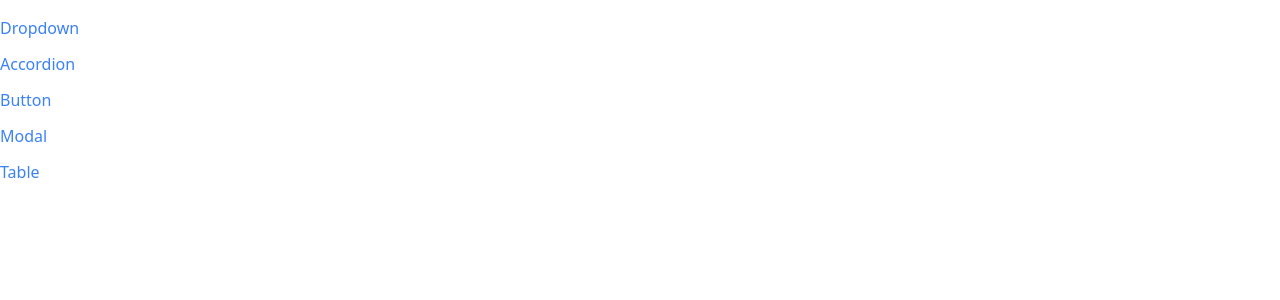
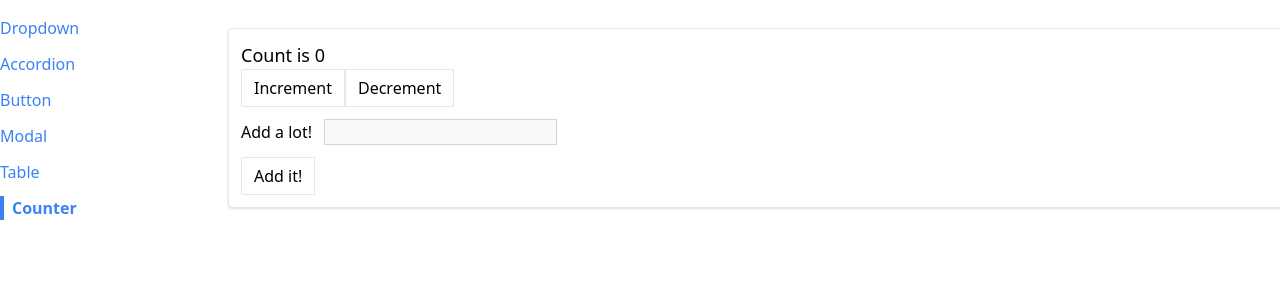
Before and after one commit to asterixf/react-redux, a React (Create React App) app in the folder comps/: page /counter in a window 1280 px wide. Shown: the top 300 px of the page. Built offline with nearby package versions, Linux system fonts and the light colour scheme.

Commit message:
custom hook practice

```diff
--- a/comps/src/App.js
+++ b/comps/src/App.js
@@ -5,6 +5,7 @@
 import ButtonPage from './pages/ButtonPage'
 import ModalPage from './pages/ModalPage';
 import TablePage from './pages/TablePage';
+import CounterPage from './pages/CounterPage';
 
 function App() {
 return (
@@ -26,6 +27,9 @@
     <Route path='/table'>
       <TablePage/>
     </Route>
+    <Route path='/counter'>
+      <CounterPage initialCount={0}/>
+    </Route>
   </div>
 </div>
 
--- a/comps/src/components/Sidebar.js
+++ b/comps/src/components/Sidebar.js
@@ -7,6 +7,7 @@
     {label:'Button', path:'/button'  },
     {label:'Modal', path:'/modal'},
     {label:'Table', path:'/table'},
+    {label:'Counter', path:'/counter'}
   ]
     const renderedLinks= links.map((link) => {
       return <Link
--- a/comps/src/components/SortableTable.js
+++ b/comps/src/components/SortableTable.js
@@ -1,30 +1,14 @@
-import { useState } from 'react';
+import useSort from '../hooks/use-sort';
 import Table from './Table';
 import { GoArrowSmallUp, GoArrowSmallDown } from "react-icons/go";
 
 function SortableTable(props){
-  const [sortOrder, setSortOrder] = useState(null);
-  const [sortBy, setSortBy] = useState(null);
   const { config, data } = props;
-
-  const handleClick = (label) => {
-    if (sortBy && label !== sortBy){
-      setSortOrder('asc');
-      setSortBy(label);
-      return;
-    }
-
-    if(sortOrder === null) {
-      setSortOrder('asc');
-      setSortBy(label);
-    } else if(sortOrder === 'asc') {
-      setSortOrder('desc');
-      setSortBy(label);
-    } else if(sortOrder === 'desc') {
-        setSortOrder(null);
-        setSortBy(null);
-      }
-  };
+  const {
+    setSortColumn,
+    sortBy,
+    sortOrder,
+    sortedData} = useSort(data, config);
 
   const updatedConfig = config.map((column) => {
     if(!column.sortValue){
@@ -34,7 +18,7 @@
       ...column,
       header: () => (
         <th className='cursor-pointer hover:bg-gray-100'
-         onClick={() => handleClick(column.label)}>
+         onClick={() => setSortColumn(column.label)}>
           <div className='flex items-center'>
             {getIcons(column.label, sortBy, sortOrder)}
             {column.label} is sortable
@@ -44,22 +28,7 @@
      };
   });
 
-  let sortedData = data;
-  if (sortOrder && sortBy) {
-    const {sortValue} = config.find(column => column.label === sortBy);
-    sortedData = [...data].sort((a,b) => {
-      const valueA= sortValue(a);
-      const valueB= sortValue(b);
 
-      const reverseOrder = sortOrder === 'asc' ? 1 : -1;
-
-      if (typeof valueA === 'string'){
-        return valueA.localeCompare(valueB) * reverseOrder;
-      } else {
-        return (valueA - valueB) * reverseOrder;
-      }
-    })
-  }
 
   return <Table {...props} data={sortedData} config={updatedConfig}/>
 }
--- /dev/null
+++ b/comps/src/hooks/use-counter.js
@@ -0,0 +1,20 @@
+import { useState, useEffect } from 'react';
+
+function useCounter(initialCount) {
+  const [count, setCount] = useState(initialCount);
+
+  useEffect(() => {
+    console.log(count);
+  }, [count]);
+
+  const increment = () => {
+    setCount(count + 1);
+  };
+
+  return {
+    count,
+    increment,
+  };
+}
+
+export default useCounter;
--- /dev/null
+++ b/comps/src/hooks/use-sort.js
@@ -0,0 +1,52 @@
+import { useState } from 'react';
+
+function useSort(data, config) {
+  const [sortOrder, setSortOrder] = useState(null);
+  const [sortBy, setSortBy] = useState(null);
+
+  const setSortColumn = (label) => {
+    if (sortBy && label !== sortBy){
+      setSortOrder('asc');
+      setSortBy(label);
+      return;
+    }
+
+    if(sortOrder === null) {
+      setSortOrder('asc');
+      setSortBy(label);
+    } else if(sortOrder === 'asc') {
+      setSortOrder('desc');
+      setSortBy(label);
+    } else if(sortOrder === 'desc') {
+        setSortOrder(null);
+        setSortBy(null);
+      }
+  };
+
+  let sortedData = data;
+  if (sortOrder && sortBy) {
+    const {sortValue} = config.find(column => column.label === sortBy);
+    sortedData = [...data].sort((a,b) => {
+      const valueA= sortValue(a);
+      const valueB= sortValue(b);
+
+      const reverseOrder = sortOrder === 'asc' ? 1 : -1;
+
+      if (typeof valueA === 'string'){
+        return valueA.localeCompare(valueB) * reverseOrder;
+      } else {
+        return (valueA - valueB) * reverseOrder;
+      }
+    });
+  }
+
+  return{
+    setSortColumn,
+    sortBy,
+    sortOrder,
+    sortedData
+  }
+
+}
+
+export default useSort;
--- /dev/null
+++ b/comps/src/pages/CounterPage.js
@@ -0,0 +1,47 @@
+import { useState } from 'react';
+import Button from '../components/Button';
+import Panel from '../components/Panel'
+
+function CounterPage({ initialCount }) {
+  const [count, setCount ] = useState(initialCount)
+  const [valueToAdd, setValueToAdd] = useState(0);
+
+  const increment= () => setCount(count + 1);
+  const decrement= () => setCount(count - 1);
+
+  const handleChange = (event) => {
+    const value = parseInt(event.target.value) || 0;
+
+    setValueToAdd(value);
+  };
+
+  const handleSubmit= (event) => {
+    event.preventDefault();
+
+    setCount(count + valueToAdd);
+
+    setValueToAdd(0)
+  }
+
+  return (
+    <Panel className='m-3'>
+      <h1 className='text-lg'>Count is {count}</h1>
+      <div className='flex flex-row'>
+        <Button onClick={increment}>Increment</Button>
+        <Button onClick={decrement}>Decrement</Button>
+      </div>
+
+      <form onSubmit={handleSubmit}>
+        <label>Add a lot!</label>
+        <input
+        value={valueToAdd || ""}
+        onChange={handleChange}
+        type="number"
+        className='p-a m-3 bg-gray-50 border border-gray-300'/>
+        <Button>Add it!</Button>
+      </form>
+    </Panel>
+  );
+}
+
+export default CounterPage;
```
